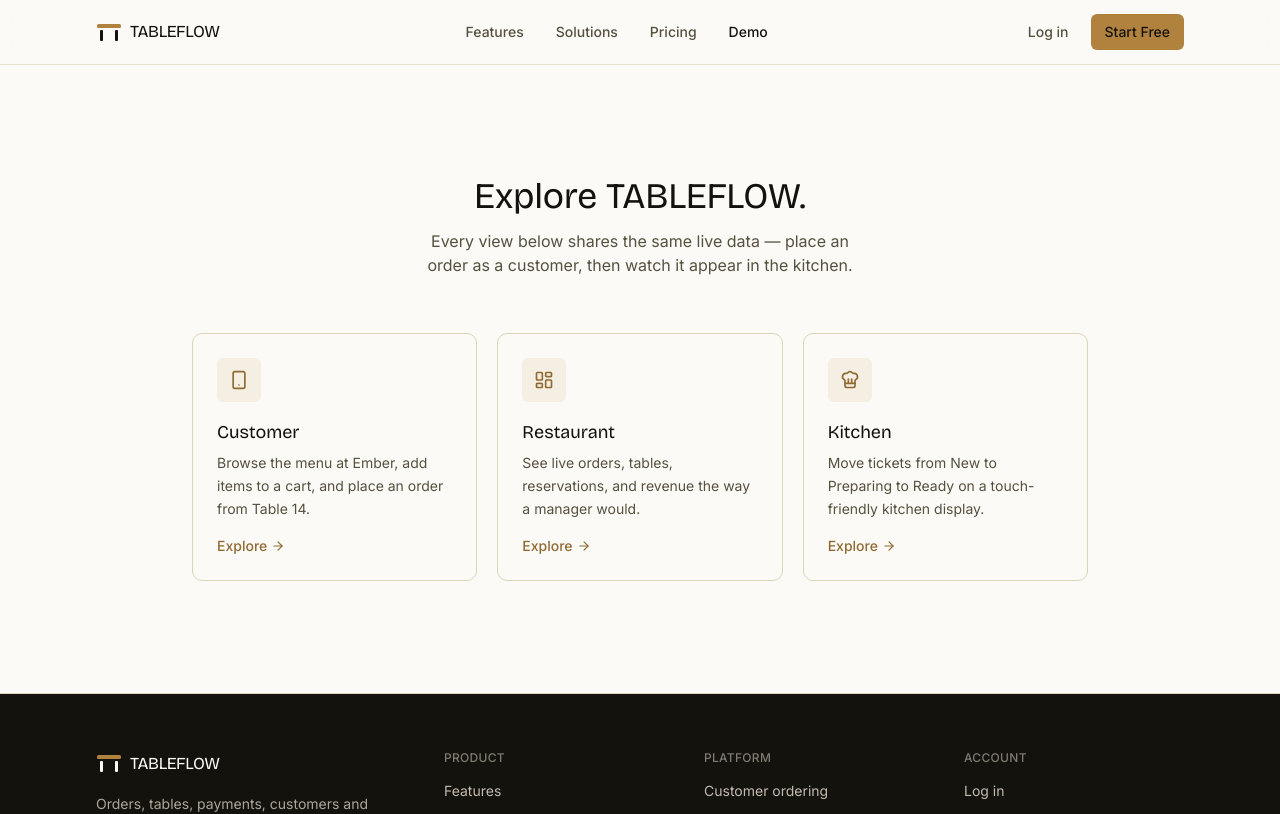
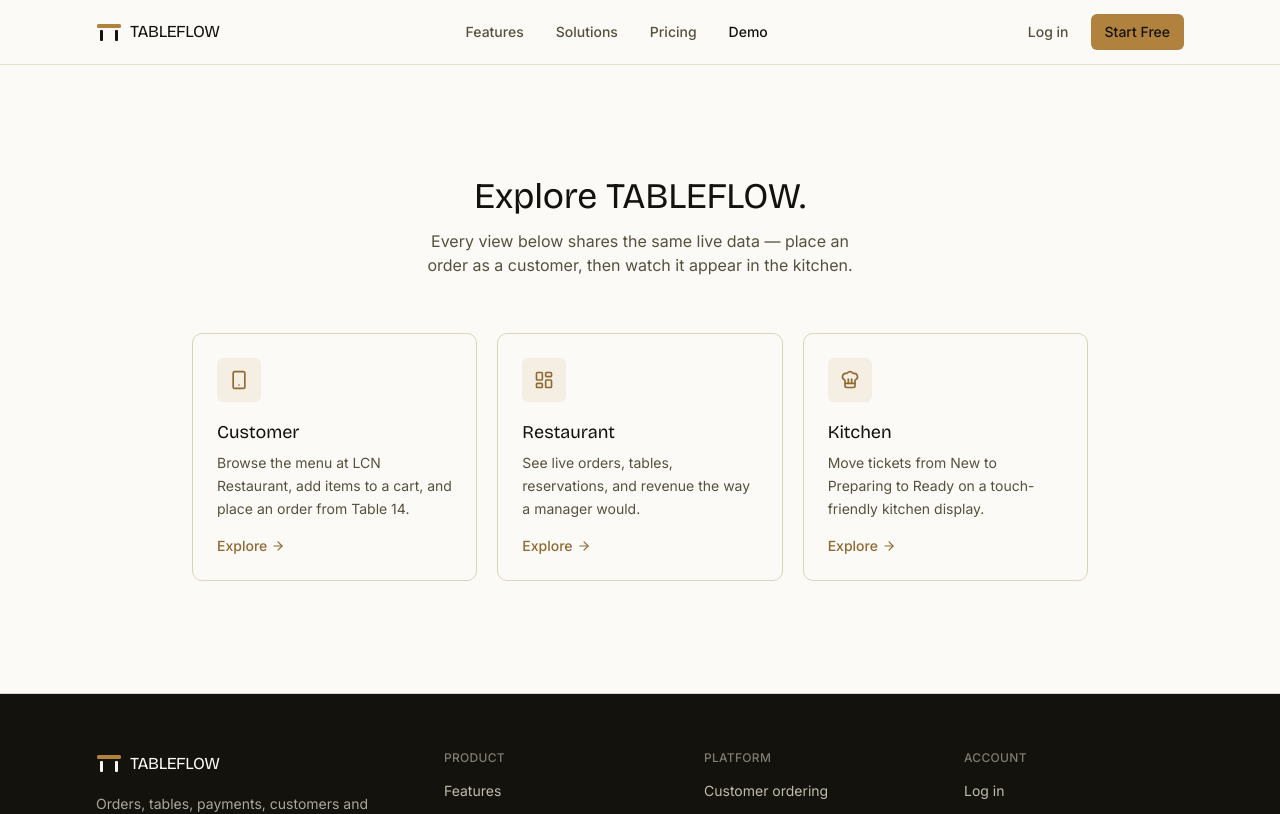
Before and after one commit to LeviCLinton/restaurant, a React (Vite) app: page /restaurant/demo in a window 1280 px wide. Shown: the top 814 px of the page. Built offline with nearby package versions, Linux system fonts and the light colour scheme.

Commit message:
Update description for Customer section

```diff
--- a/src/pages/marketing/DemoPage.tsx
+++ b/src/pages/marketing/DemoPage.tsx
@@ -7,7 +7,7 @@ const MODES = [
     to: "/demo/order",
     icon: Smartphone,
     title: "Customer",
-    description: "Browse the menu at Ember, add items to a cart, and place an order from Table 14.",
+    description: "Browse the menu at LCN Restaurant, add items to a cart, and place an order from Table 14.",
   },
   {
     to: "/dashboard",
```
